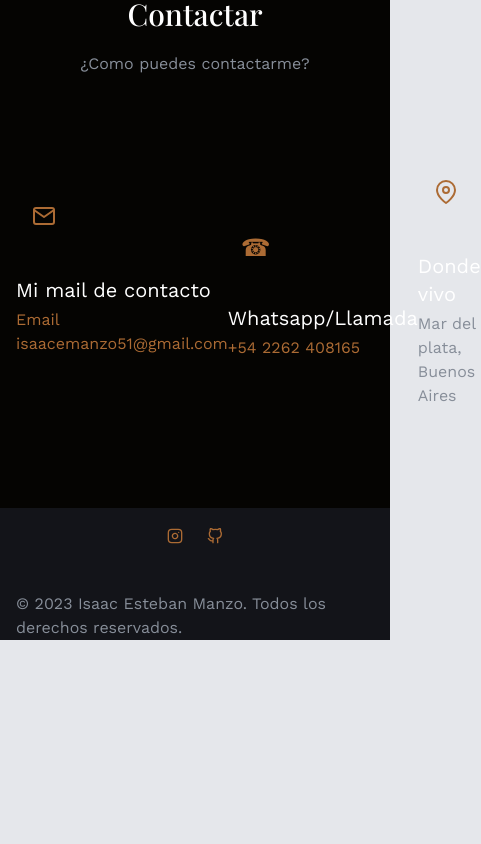
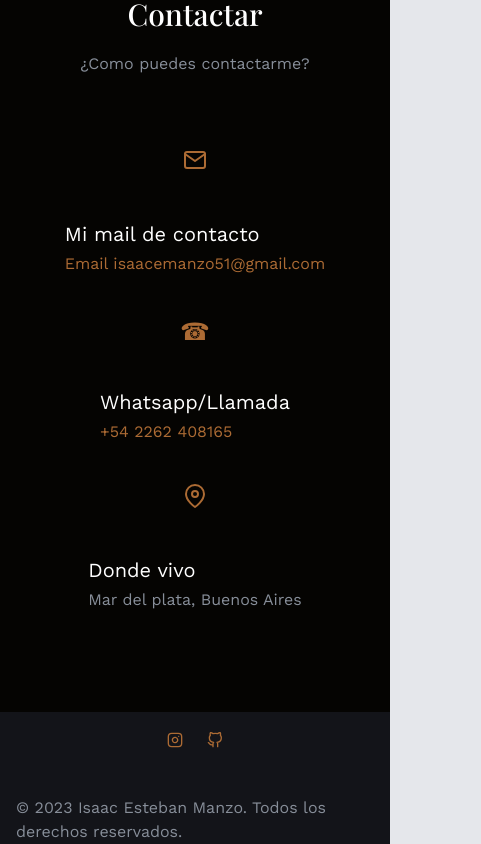
Before and after one commit to IsaacManzo/Portfolio-Isaac, a React (Create React App) app: page / in a window 390 px wide. Shown: the part 5046-5890 px from the top of the page, 481 px wide, since content can reach past the window. Before the commit the page ends 5686 px from the top, so only its background shows below. Built offline with nearby package versions, Linux system fonts and the light colour scheme; a web font is replaced by a local one.

Commit message:
flex-center

```diff
--- a/src/components/Contact.js
+++ b/src/components/Contact.js
@@ -19,11 +19,11 @@
         </div>
         <div className="flex flex-col lg:gap-x-8 lg:flex-row">
           {/* info */}
-          <div className="flex flex-1 flex-row justify-between items-center space-y-8 mb-12 lg:mb-0 lg:pt-2">
+          <div className="flex flex-1 flex-col md:flex-row justify-between items-center space-y-8 mb-12 lg:mb-0 lg:pt-2">
             {contact.map((item, index) => {
               const { icon, title, subtitle, description } = item;
               return (
-                <div className="flex flex-col lg:flex-row gap-x-4" key={index}>
+                <div className="flex flex-col lg:flex-row gap-x-4 items-center" key={index}>
                   <div className="text-accent rounded-sm w-14 h-14 flex items-start justify-center mt-2 mb-4 lg:mb-0 text-2xl">
                     {icon}
                   </div>
```
